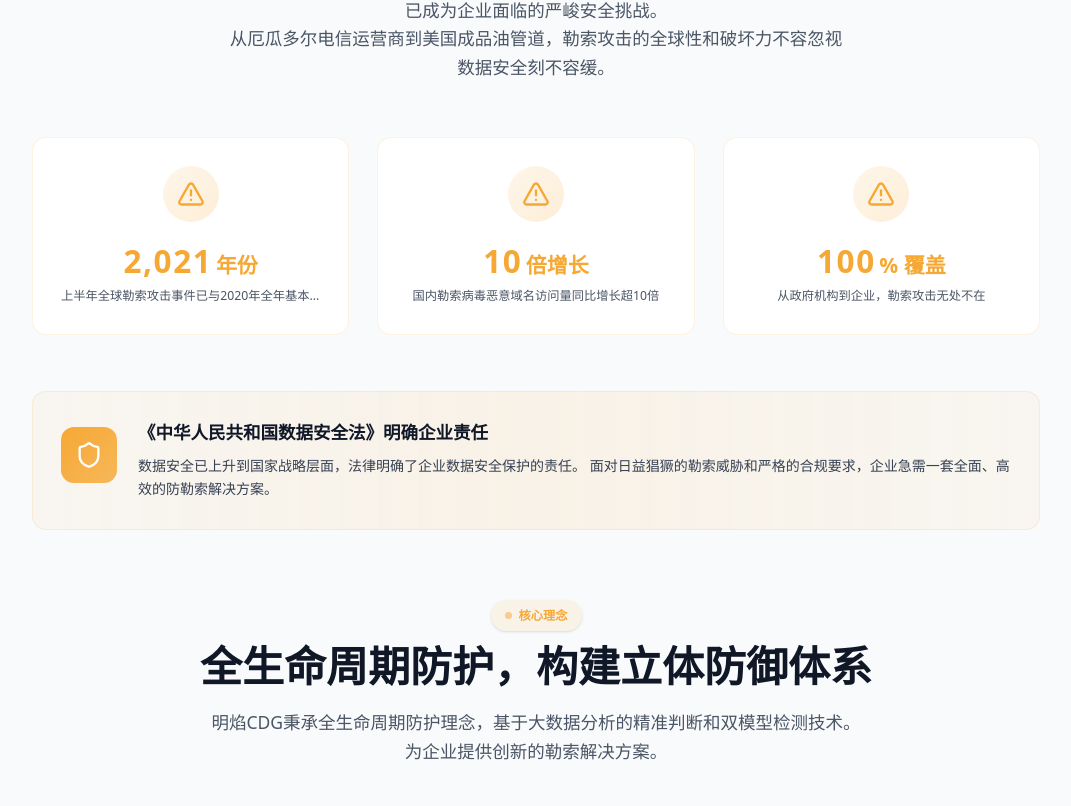
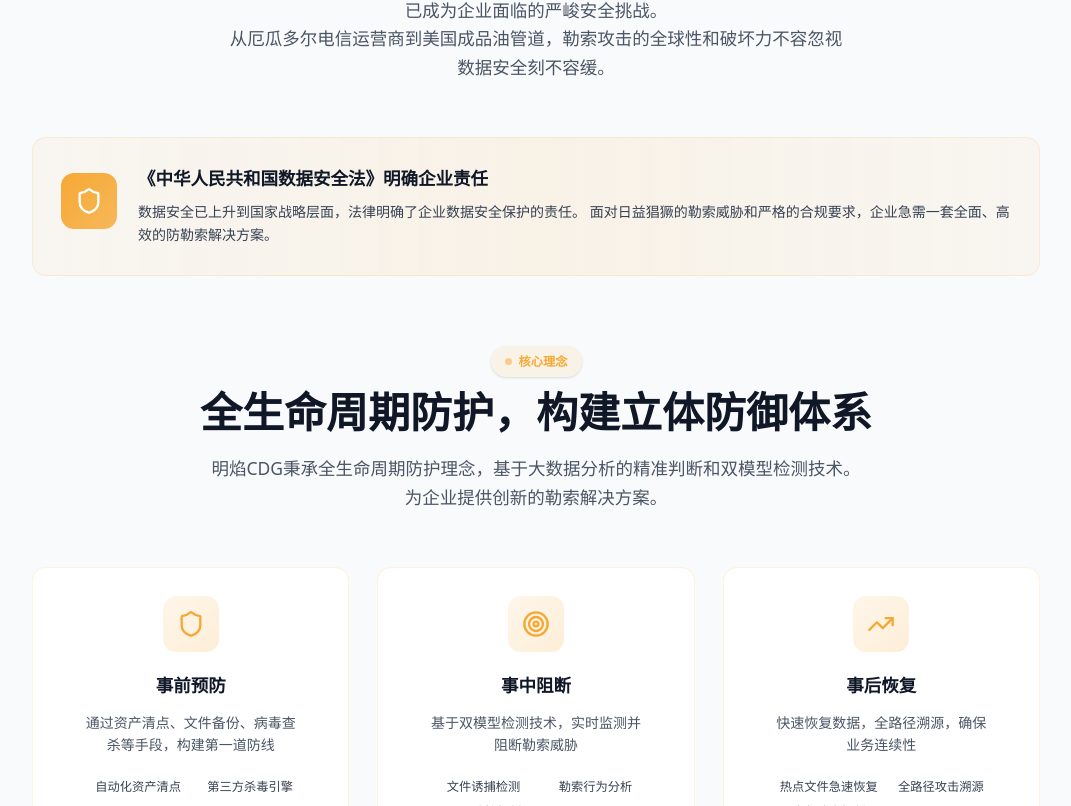
Before and after one commit to Shadowzzh/freshld, a Next.js app: page /products/cdg in a window 1280 px wide. Shown: the part 1074-1880 px from the top of the page, without its empty margins (104-1175 px from the left). Built offline with nearby package versions, Linux system fonts and the light colour scheme.

Commit message:
feat: 优化CDG产品介绍页，更新关于时间线，精简统计数据
- 更新关于时间线，增加国际论文发表
- 精简CDG Overview页面的威胁统计信息
- 移除CDG Scenarios页面的客户案例中的关键指标和客户评价
- 调整CDG Scenarios页面的优势展示布局

```diff
--- a/src/components/about/AboutTimeline.tsx
+++ b/src/components/about/AboutTimeline.tsx
@@ -72,7 +72,11 @@ export function AboutTimeline() {
       content: (
         <TimelineContent
           description='国际领先论文发表 完成天使轮融资，同年杭州奇盾成立'
-          items={[{ label: '天使轮融资' }, { label: '杭州奇盾成立' }]}
+          items={[
+            { label: '天使轮融资' },
+            { label: '杭州奇盾成立' },
+            { label: '国际论文发表' },
+          ]}
         />
       ),
     },
@@ -81,7 +85,7 @@ export function AboutTimeline() {
       content: (
         <TimelineContent
           description='启动主机APT防御国家级科研课题'
-          items={[{ label: '国际论文发表' }, { label: 'APT防御课题' }]}
+          items={[{ label: 'APT防御课题' }]}
         />
       ),
     },
--- a/src/components/cdg/CDGOverview.tsx
+++ b/src/components/cdg/CDGOverview.tsx
@@ -1,28 +1,9 @@
 'use client'
 
-import { TrendingUp, AlertTriangle, Shield, Target } from 'lucide-react'
+import { TrendingUp, Shield, Target } from 'lucide-react'
 import { SectionHeader } from '@/components/ui/SectionHeader'
-import { NumberTicker } from '@/components/ui/number-ticker'
 import { cn } from '@/lib/utils'
 import { AnimatedSection, AnimatedList } from '@/components/ui/animated-section'
-
-const threatStats = [
-  {
-    value: 2021,
-    label: '年份',
-    description: '上半年全球勒索攻击事件已与2020年全年基本持平',
-  },
-  {
-    value: 10,
-    label: '倍增长',
-    description: '国内勒索病毒恶意域名访问量同比增长超10倍',
-  },
-  {
-    value: 100,
-    label: '% 覆盖',
-    description: '从政府机构到企业，勒索攻击无处不在',
-  },
-]
 
 const coreValues = [
   {
@@ -76,53 +57,6 @@ export function CDGOverview() {
             }
             className={cn('mb-16')}
           />
-
-          {/* 威胁统计 */}
-          <AnimatedList
-            className={cn('grid grid-cols-1 lg:grid-cols-3 gap-8 mb-16')}
-            direction='up'
-          >
-            {threatStats.map(stat => (
-              <div key={stat.label} className={cn('text-center group')}>
-                <div
-                  className={cn(
-                    'relative p-8 rounded-2xl bg-white border transition-all duration-300',
-                    'border-primary/15 hover:border-primary/30',
-                    'hover:scale-105',
-                  )}
-                >
-                  {/* 警告图标 */}
-                  <div
-                    className={cn(
-                      'w-16 h-16 mx-auto mb-6 rounded-full',
-                      'bg-gradient-to-br from-primary/10 to-primary/20',
-                      'flex items-center justify-center',
-                      'group-hover:scale-110 transition-transform duration-300',
-                    )}
-                  >
-                    <AlertTriangle className={cn('w-8 h-8 text-primary')} />
-                  </div>
-
-                  <div className={cn('text-4xl font-bold text-primary mb-2')}>
-                    <NumberTicker
-                      value={stat.value}
-                      className={cn('text-primary')}
-                    />
-                    <span className={cn('text-2xl ml-1')}>{stat.label}</span>
-                  </div>
-
-                  <p
-                    className={cn(
-                      'text-sm text-gray-600 leading-relaxed',
-                      'text-ellipsis overflow-hidden whitespace-nowrap',
-                    )}
-                  >
-                    {stat.description}
-                  </p>
-                </div>
-              </div>
-            ))}
-          </AnimatedList>
 
           {/* 法规要求 */}
           <AnimatedSection
--- a/src/components/cdg/CDGScenarios.tsx
+++ b/src/components/cdg/CDGScenarios.tsx
@@ -17,7 +17,6 @@ import {
 import { SectionHeader } from '@/components/ui/SectionHeader'
 import { Card } from '@/components/ui/card'
 import { Button } from '@/components/ui/button'
-import { NumberTicker } from '@/components/ui/number-ticker'
 import { AnimatedSection, AnimatedList } from '@/components/ui/animated-section'
 import Link from 'next/link'
 import { cn } from '@/lib/utils'
@@ -87,11 +86,7 @@ const customerCases = [
     ],
     result:
       '快速遏制和清理勒索病毒，保护数据安全，及时恢复业务，实现了全网威胁监控和自动阻断',
-    metrics: [
-      { label: '恢复时间', value: '2小时' },
-      { label: '数据损失', value: '0%' },
-      { label: '业务中断', value: '最小化' },
-    ],
+
     color: 'from-primary to-primary/80',
   },
   {
@@ -107,11 +102,7 @@ const customerCases = [
       '通过全路径溯源定位并清理勒索病毒和非法外联',
     ],
     result: '解决了勒索软件问题，同时阻止了非法外联导致的信息泄露',
-    metrics: [
-      { label: '威胁清除', value: '100%' },
-      { label: '外联阻断', value: '实时' },
-      { label: '生产恢复', value: '24小时' },
-    ],
+
     color: 'from-primary to-primary/80',
   },
 ]
@@ -121,27 +112,11 @@ const benefits = [
     icon: Zap,
     title: '快速响应',
     description: '毫秒级威胁检测，秒级应急响应',
-    stats: (
-      <>
-        <NumberTicker className='font-bold text-primary' value={100} />
-        ms 响应时间
-      </>
-    ),
   },
   {
     icon: TrendingUp,
     title: '业务连续',
     description: '最小化业务中断，确保业务连续性',
-    stats: (
-      <>
-        <NumberTicker
-          className='font-bold text-primary'
-          decimalPlaces={1}
-          value={99.9}
-        />
-        % 业务可用性
-      </>
-    ),
   },
   {
     icon: Users,
@@ -308,7 +283,7 @@ export function CDGScenarios() {
                   </div>
 
                   {/* 解决方案 */}
-                  <div className='mb-6'>
+                  <div>
                     <h5 className='font-semibold text-gray-900 mb-3'>
                       解决方案
                     </h5>
@@ -320,38 +295,6 @@ export function CDGScenarios() {
                         </div>
                       ))}
                     </div>
-                  </div>
-
-                  {/* 效果指标 */}
-                  <div className='mb-6'>
-                    <h5 className='font-semibold text-gray-900 mb-3'>
-                      关键指标
-                    </h5>
-                    <div className='grid grid-cols-3 gap-4'>
-                      {caseItem.metrics.map((metric, metricIndex) => (
-                        <div
-                          key={metricIndex}
-                          className='text-center p-3 rounded-lg bg-gray-50'
-                        >
-                          <div className='text-lg font-bold text-primary mb-1'>
-                            {metric.value}
-                          </div>
-                          <div className='text-xs text-gray-600'>
-                            {metric.label}
-                          </div>
-                        </div>
-                      ))}
-                    </div>
-                  </div>
-
-                  {/* 客户评价 */}
-                  <div className='p-4 rounded-lg bg-gradient-to-r from-gray-50 to-gray-100 border-l-4 border-primary'>
-                    <h5 className='font-semibold text-gray-900 mb-2'>
-                      客户评价
-                    </h5>
-                    <p className='text-sm text-gray-700 leading-relaxed italic'>
-                      &ldquo;{caseItem.result}&rdquo;
-                    </p>
                   </div>
                 </Card>
               ))}
@@ -374,7 +317,7 @@ export function CDGScenarios() {
             </div>
 
             <AnimatedList
-              className='grid grid-cols-1 md:grid-cols-2 lg:grid-cols-4 gap-8 mb-8'
+              className='grid grid-cols-1 md:grid-cols-3 lg:grid-cols-3 gap-8 mb-8'
               direction='up'
               itemClassName='text-center'
             >
@@ -389,9 +332,6 @@ export function CDGScenarios() {
                   <p className='text-sm text-gray-600 mb-3 leading-relaxed'>
                     {benefit.description}
                   </p>
-                  <div className='text-lg font-bold text-primary'>
-                    {benefit.stats}
-                  </div>
                 </div>
               ))}
             </AnimatedList>
--- a/src/components/measure/MeasureCapabilities.tsx
+++ b/src/components/measure/MeasureCapabilities.tsx
@@ -71,7 +71,6 @@ const metrics = [
     label: '持续验证',
     description: '全天候安全验证',
   },
-
 ]
 
 export default function MeasureCapabilities() {
--- a/src/components/measure/MeasureFeatures.tsx
+++ b/src/components/measure/MeasureFeatures.tsx
@@ -72,7 +72,6 @@ const advantages = [
     label: '持续验证',
     description: '全天候安全验证',
   },
-
 ]
 
 export default function MeasureFeatures() {
```
